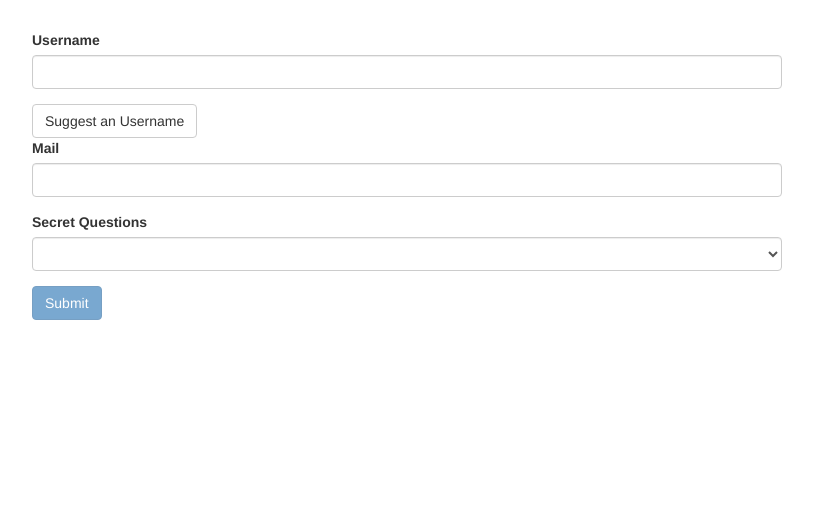
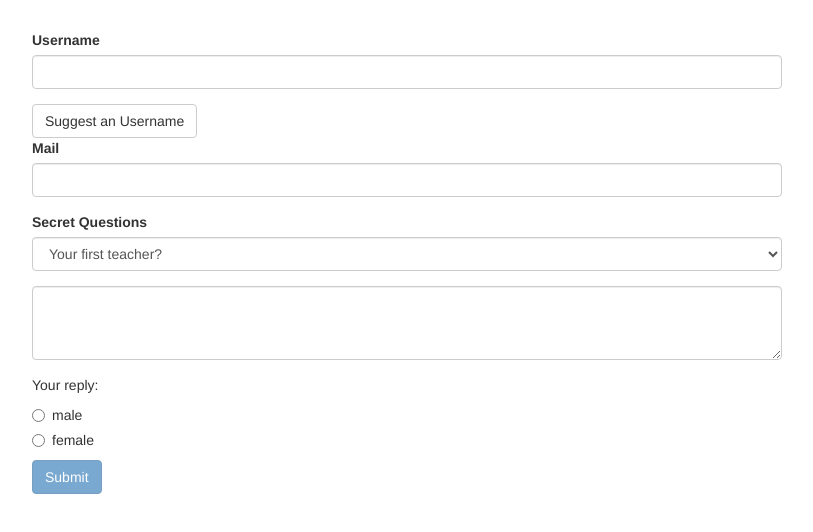
Before and after one commit to NathanPickard/template-driven-forms, an Angular app: page / in a window 1280 px wide. Shown: the top 532 px of the page, without its empty margins (233-1046 px from the left). Built offline with nearby package versions, Linux system fonts and the light colour scheme.

Commit message:
Using form grouping controls and utilizing setting and patch value methods

```diff
--- a/src/app/app.component.html
+++ b/src/app/app.component.html
@@ -2,25 +2,34 @@
   <div class="row">
     <div class="col-xs-12 col-sm-10 col-md-8 col-sm-offset-1 col-md-offset-2">
       <form (ngSubmit)="onSubmit()" #f="ngForm">
-        <div id="user-data">
+        <div id="user-data" ngModelGroup="userData" #userData="ngModelGroup">
           <div class="form-group">
             <label for="username">Username</label>
             <input type="text" id="username" class="form-control" ngModel name="username" required>
           </div>
-          <button class="btn btn-default" type="button">Suggest an Username</button>
+          <button class="btn btn-default" type="button" (click)="suggestUserName()">Suggest an Username</button>
           <div class="form-group">
             <label for="email">Mail</label>
             <input type="email" id="email" class="form-control" ngModel name="email" required email #email="ngModel">
             <span class="help-block" *ngIf="!email.valid && email.touched">Please enter a valid email!</span>
           </div>
-          <p *ngIf="">Please enter a valid value!</p>
         </div>
+        <p *ngIf="!userData.valid && userData.touched">User Data is invalid!</p>
         <div class="form-group">
           <label for="secret">Secret Questions</label>
-          <select id="secret" class="form-control" ngModel name="secret">
+          <select id="secret" class="form-control" [ngModel]="defaultQuestion" name="secret">
             <option value="pet">Your first Pet?</option>
             <option value="teacher">Your first teacher?</option>
           </select>
+        </div>
+        <div class="form-group">
+          <textarea name="questionAnswer" rows="3" [(ngModel)]="answer" class="form-control"></textarea>
+        </div>
+        <p>Your reply: {{ answer }}</p>
+        <div class="radio" *ngFor="let gender of genders">
+          <label>
+            <input type="radio" name="gender" ngModel [value]="gender" required> {{ gender }}
+          </label>
         </div>
         <button class="btn btn-primary" type="submit" [disabled]="!f.valid">Submit</button>
       </form>
--- a/src/app/app.component.ts
+++ b/src/app/app.component.ts
@@ -8,9 +8,26 @@
 })
 export class AppComponent {
   @ViewChild('f') signupForm: NgForm;
+  defaultQuestion = 'teacher';
+  answer = '';
+  genders = ['male', 'female'];
 
   suggestUserName() {
     const suggestedName = 'Superuser';
+    // this.signupForm.setValue({
+    //   userData: {
+    //     username: suggestedName,
+    //     email: ''
+    //   },
+    //   secret: 'pet',
+    //   questionAnswer: '',
+    //   gender: 'male'
+    // });
+    this.signupForm.form.patchValue({
+      userData: {
+        username: suggestedName
+      }
+    });
   }
 
   // onSubmit(form: NgForm) {
```
